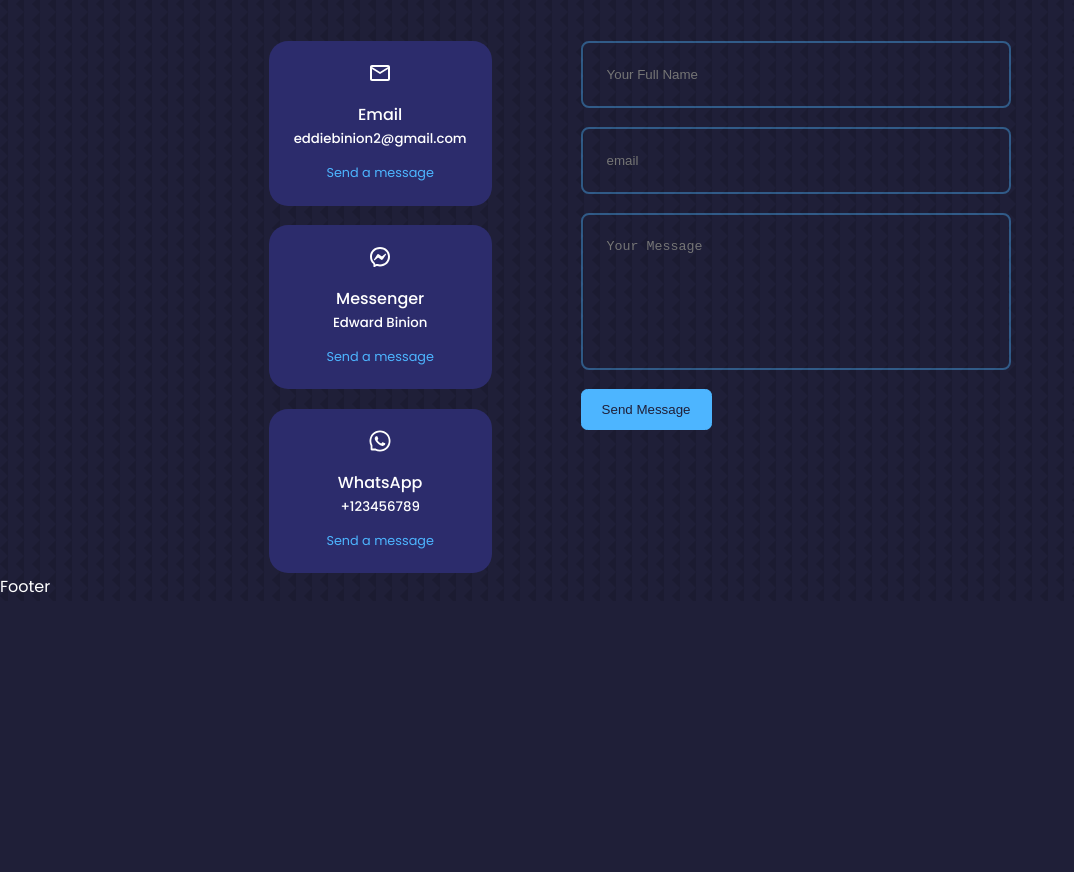
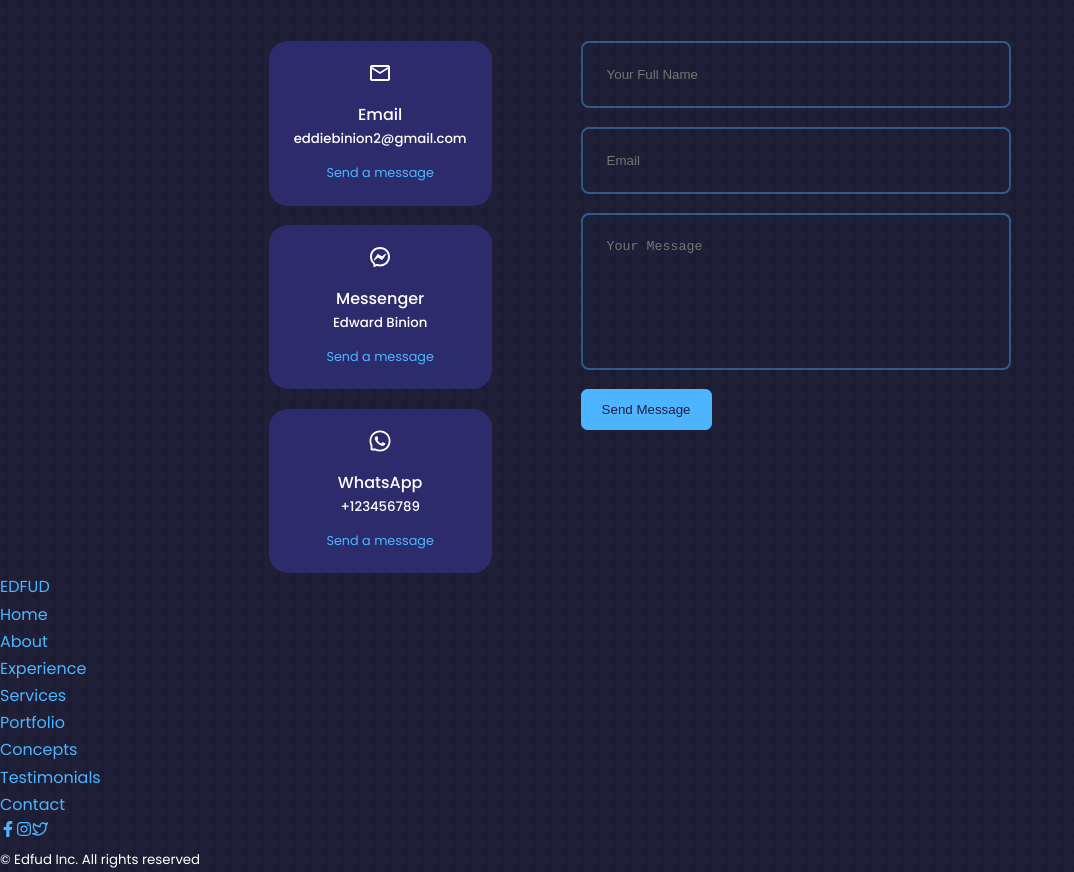
Before and after one commit to eddie1397/React-Portfolio, a React (Create React App) app: page / in a window 1280 px wide. Shown: the part 5460-6332 px from the top of the page, without its empty margins (0-1074 px from the left). Before the commit the page ends 6061 px from the top, so only its background shows below. Built offline with nearby package versions, Linux system fonts and the light colour scheme.

Commit message:
footer jsx completed

```diff
--- a/src/components/contact/Contact.jsx
+++ b/src/components/contact/Contact.jsx
@@ -52,7 +52,7 @@
         {/* END OF CONTACT OPTIONS */}
         <form ref={form} onSubmit={sendEmail}>
           <input type="text"name='name' placeholder='Your Full Name' required />
-          <input type="email" name='email' placeholder='email' required />
+          <input type="email" name='email' placeholder='Email' required />
           <textarea name="message" rows="7" placeholder='Your Message' required></textarea>
           <button type='submit' className='btn btn-primary'>Send Message</button>
         </form>
--- a/src/components/footer/Footer.jsx
+++ b/src/components/footer/Footer.jsx
@@ -1,9 +1,34 @@
 import React from 'react'
 import './footer.css'
+import {FaFacebookF} from 'react-icons/fa'
+import {FaInstagram} from 'react-icons/fa'
+import {FiTwitter} from 'react-icons/fi'
 
 function Footer() {
   return (
-    <div>Footer</div>
+    <footer>
+      <a href="#" className='footer__logo'>EDFUD</a>
+
+      <ul className='permalinks'>
+        <li><a href="#">Home</a></li>
+        <li><a href="#about">About</a></li>
+        <li><a href="#experience">Experience</a></li>
+        <li><a href="#services">Services</a></li>
+        <li><a href="#portfolio">Portfolio</a></li>
+        <li><a href="#concept">Concepts</a></li>
+        <li><a href="#testimonials">Testimonials</a></li>
+        <li><a href="#contact">Contact</a></li>
+      </ul>
+      <div className="footer__socials">
+        <a href="https://facebook.com"><FaFacebookF /></a>
+        <a href="https://instagram.com"><FaInstagram /></a>
+        <a href="https://twitter.com"><FiTwitter /></a>
+      </div>
+
+      <div className="footer__copyright">
+        <small> &copy; Edfud Inc. All rights reserved</small>
+      </div>
+    </footer>
   )
 }
 
```
